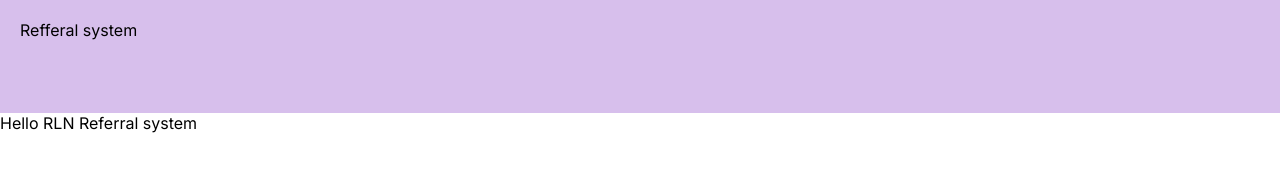
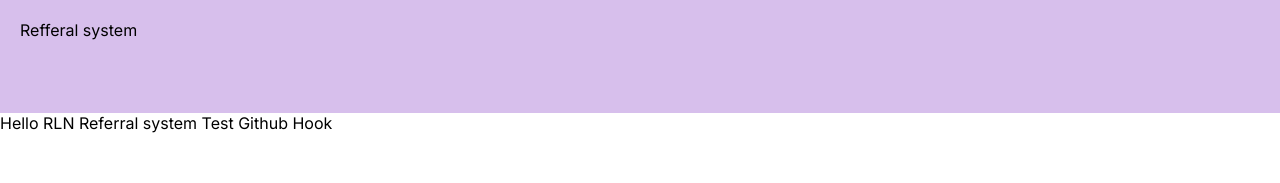
Before and after one commit to yottrakul/rln-referral, a Next.js app: page / in a window 1280 px wide. Shown: the top 183 px of the page. Built offline with nearby package versions, Linux system fonts and the light colour scheme.

Commit message:
chore: test github webhook

```diff
--- a/src/app/page.tsx
+++ b/src/app/page.tsx
@@ -2,7 +2,7 @@ export default function Home() {
   return (
     <main>
       <div className="header-banner">Refferal system</div>
-      Hello RLN Referral system
+      Hello RLN Referral system Test Github Hook
     </main>
   );
 }
```
